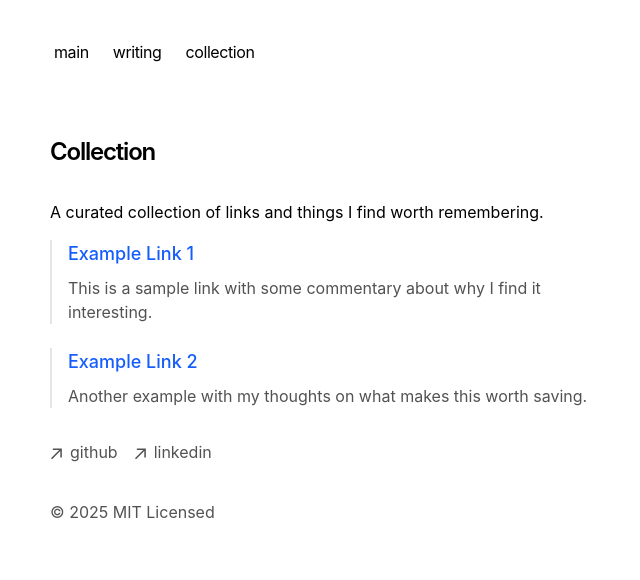
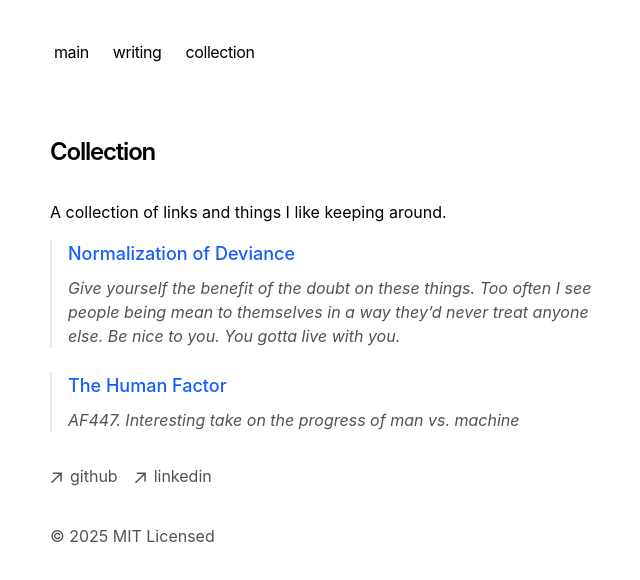
Before and after one commit to PatrickLChen/personal_website, a Next.js app: page /collection in a window 1280 px wide. Shown: the top 580 px of the page, without its empty margins (302-942 px from the left). Built offline with nearby package versions, Linux system fonts and the light colour scheme.

Commit message:
adding some links

```diff
--- a/app/collection/page.tsx
+++ b/app/collection/page.tsx
@@ -6,14 +6,14 @@ export const metadata = {
 export default function Page() {
   const links = [
     {
-      title: "Example Link 1",
-      url: "https://example.com",
-      description: "This is a sample link with some commentary about why I find it interesting."
+      title: "Normalization of Deviance",
+      url: "https://foone.wordpress.com/2019/02/14/normalization-of-deviance/",
+      description: "Give yourself the benefit of the doubt on these things. Too often I see people being mean to themselves in a way they’d never treat anyone else. Be nice to you. You gotta live with you."
     },
     {
-      title: "Example Link 2",
-      url: "https://example.org",
-      description: "Another example with my thoughts on what makes this worth saving."
+      title: "The Human Factor",
+      url: "https://www.vanityfair.com/news/business/2014/10/air-france-flight-447-crash",
+      description: "AF447. Interesting take on the progress of man vs. machine"
     }
   ]
 
@@ -21,7 +21,7 @@ export default function Page() {
     <section>
       <h1 className="font-semibold text-2xl mb-8 tracking-tighter">Collection</h1>
       <p className="mb-4">
-        A curated collection of links and things I find worth remembering.
+        A collection of links and things I like keeping around.
       </p>
 
       <div className="space-y-6">
@@ -35,7 +35,7 @@ export default function Page() {
             >
               {link.title}
             </a>
-            <p className="mt-2 text-neutral-600 dark:text-neutral-400">
+            <p className="mt-2 text-neutral-600 dark:text-neutral-400 italic">
               {link.description}
             </p>
           </div>
```
